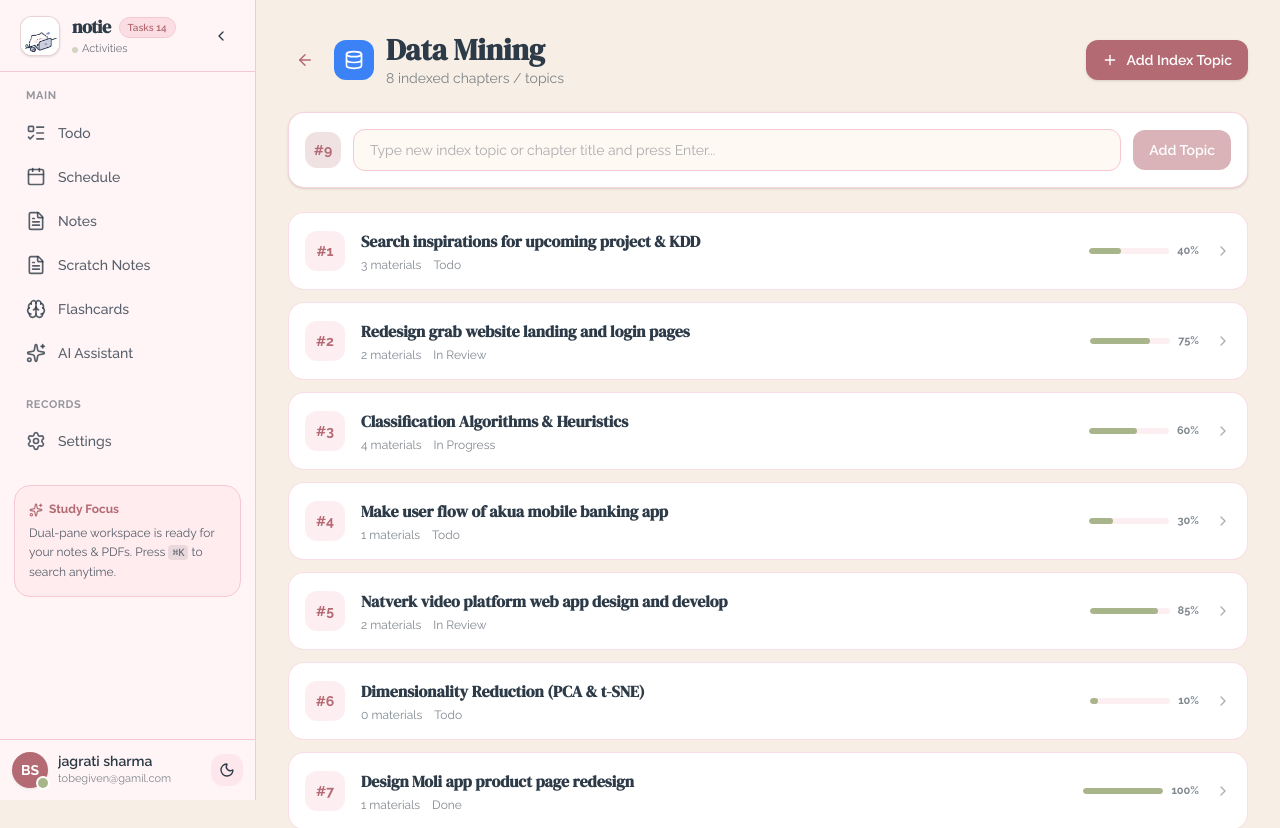
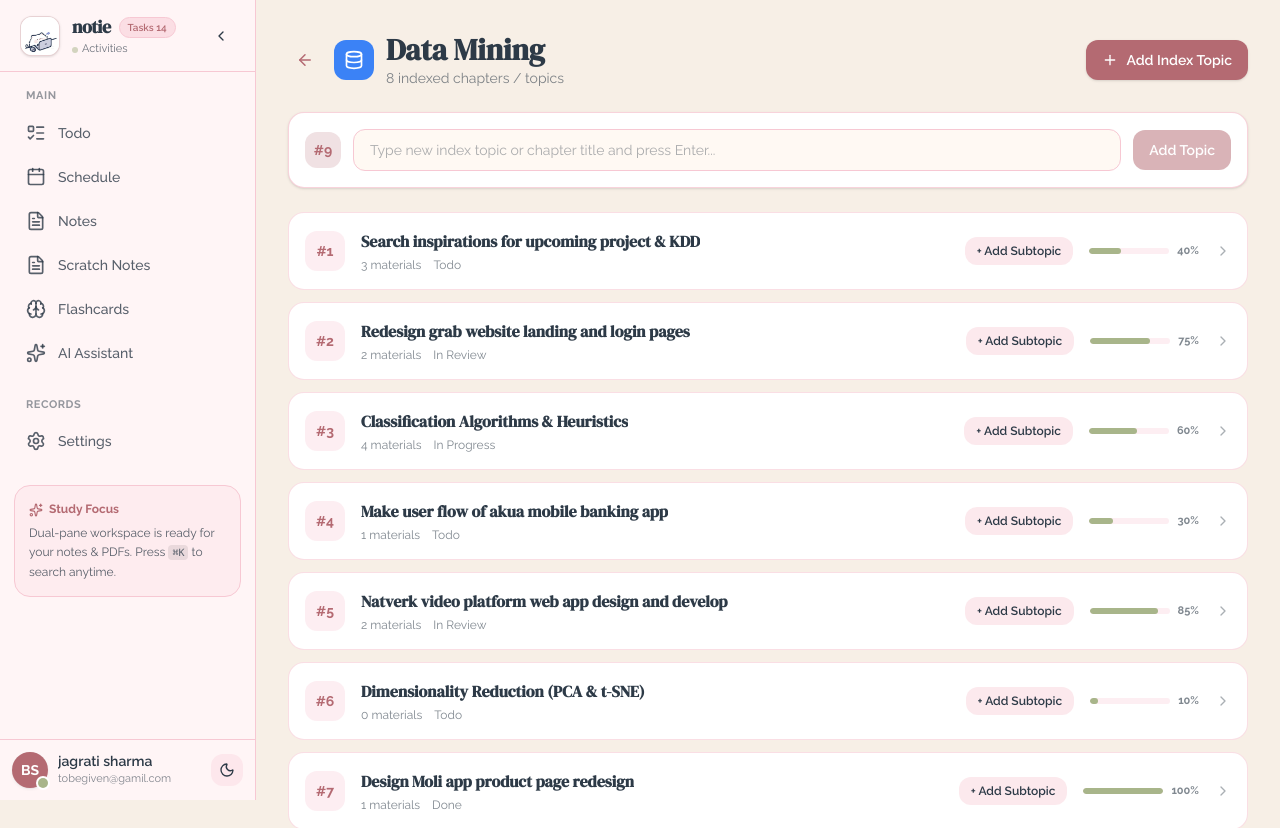
Before and after one commit to jagrati-s12/studylib, a React (Vite) app in the folder frontend/: page /subjects/1 in a window 1280 px wide. Shown: the top 828 px of the page. Built offline with nearby package versions, Linux system fonts and the light colour scheme.

Commit message:
Add subtopic creation functionality under existing index topics in NotesPage
Co-Authored-By: Claude Code <noreply@anthropic.com>

```diff
--- a/frontend/src/features/notes/NotesPage.tsx
+++ b/frontend/src/features/notes/NotesPage.tsx
@@ -665,13 +665,50 @@ export default function NotesPage() {
                   #{topic.serial_number}
                 </div>
                 <div className="flex-1 min-w-0">
-                  <h3 className="font-semibold text-base truncate">{topic.title}</h3>
+                  <div className="flex items-center gap-2">
+                    <h3 className="font-semibold text-base truncate">{topic.title}</h3>
+                    {topic.topic_id_ref && (
+                      <span className="px-2 py-0.5 rounded-full text-[10px] font-semibold bg-[#B46A72]/20 text-[#B46A72]">
+                        Subtopic
+                      </span>
+                    )}
+                  </div>
                   <div className="flex items-center gap-3 mt-1 text-xs opacity-60">
                     <span>{topic.material_count ?? 0} materials</span>
                     {topic.status && (
                       <span className="capitalize">{topic.status.replace('_', ' ')}</span>
                     )}
                   </div>
+                </div>
+
+                {/* Action buttons (Add Subtopic) */}
+                <div className="flex items-center gap-2 shrink-0" onClick={(e) => e.stopPropagation()}>
+                  <button
+                    onClick={async () => {
+                      const subTitle = prompt(`Enter subtopic title under #${topic.serial_number} ${topic.title}:`);
+                      if (!subTitle || !activeSubject) return;
+                      try {
+                        const nextSerial = topics.length + 1;
+                        const created: Topic = await api.createTopic(activeSubject.id, {
+                          serial_number: nextSerial,
+                          title: subTitle.trim(),
+                          status: 'todo',
+                          tags: ['#subtopic'],
+                          topic_id_ref: topic.id,
+                          referenced_topic_title: topic.title,
+                        });
+                        setTopics((prev) => [...prev, created]);
+                      } catch (err) {
+                        console.error('Failed to create subtopic:', err);
+                      }
+                    }}
+                    className={`px-3 py-1.5 rounded-xl text-xs font-semibold transition-all ${
+                      isDark ? 'bg-[#7B694E]/30 text-[#C6B39A] hover:bg-[#7B694E]/50' : 'bg-[#F7C8D3]/40 text-[#2D3A47] hover:bg-[#F7C8D3]/60'
+                    }`}
+                    title="Add subtopic under this index"
+                  >
+                    + Add Subtopic
+                  </button>
                 </div>
                 {/* Progress */}
                 {topic.progress !== undefined && topic.progress > 0 && (
```
